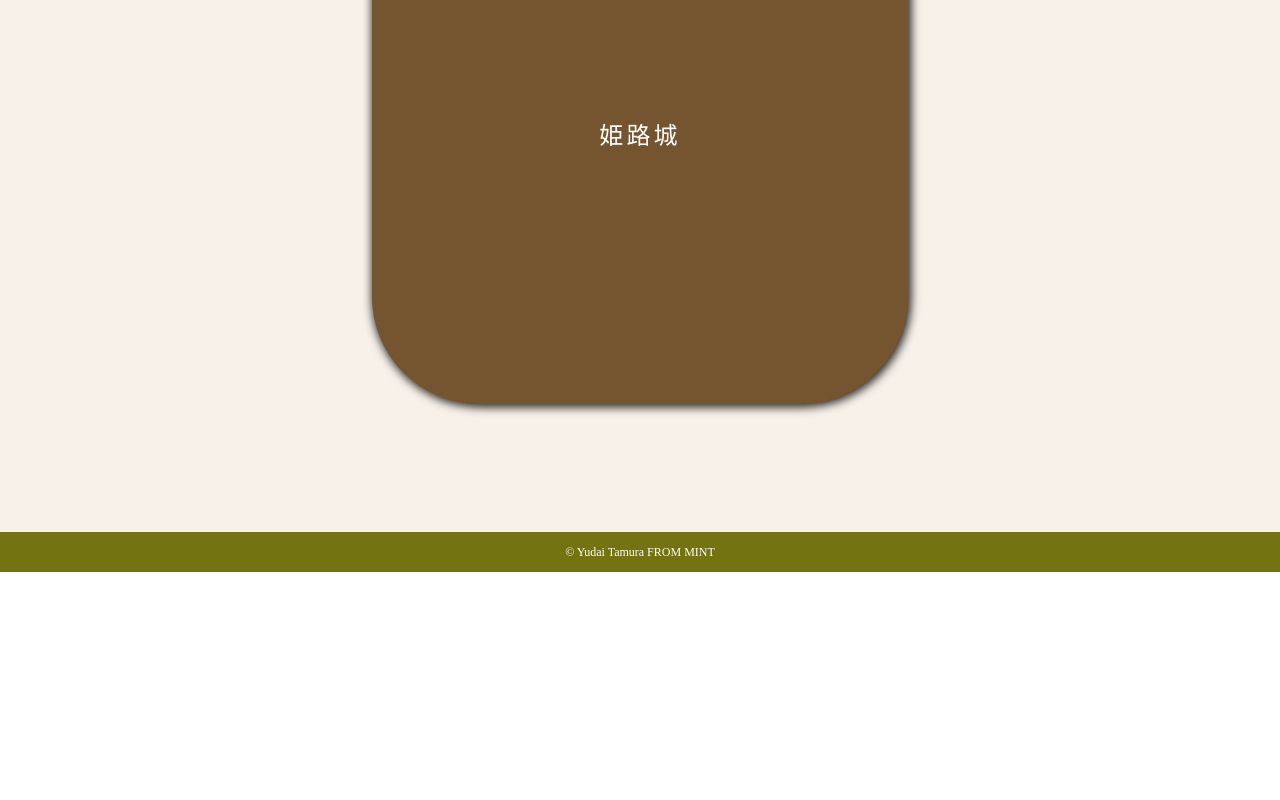
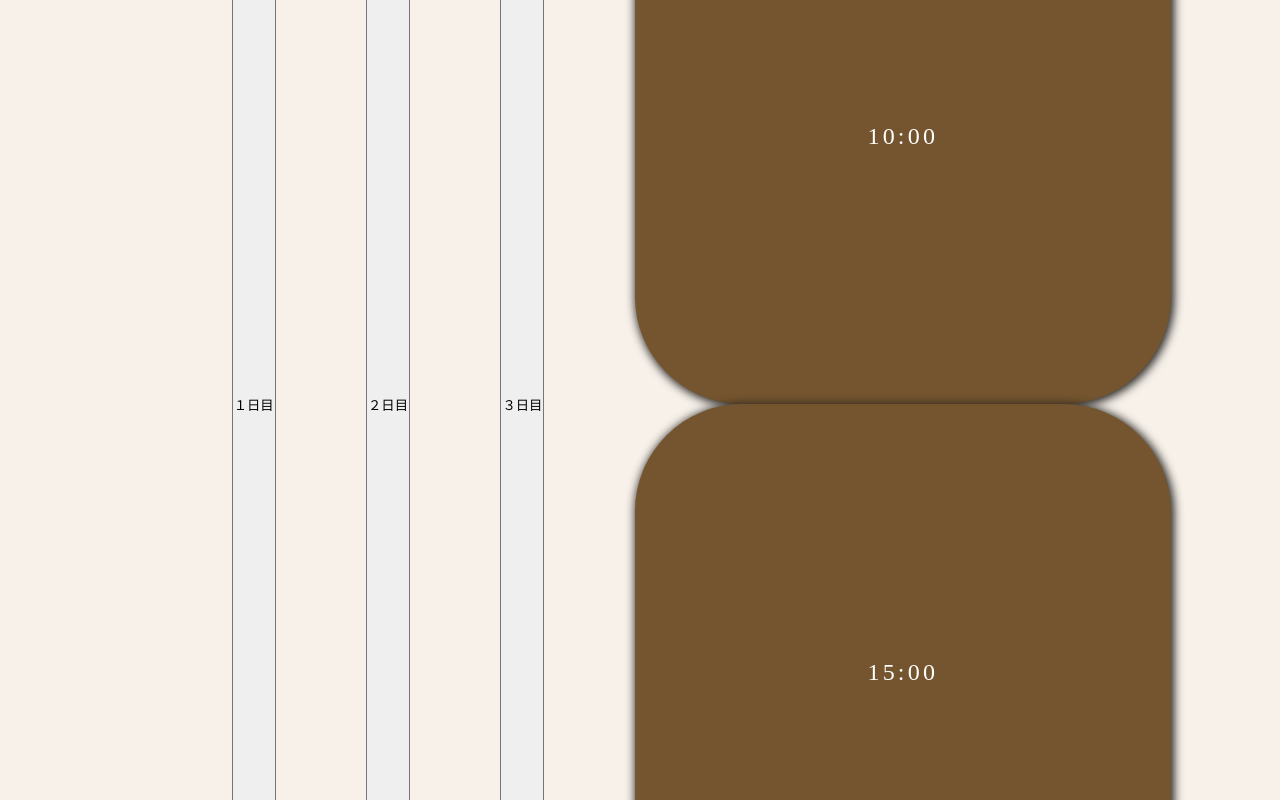
Before and after one commit to YudaiTamura/mint-2020-summer-trip, a React app: page / in a window 1280 px wide. Shown: the part 1060-1860 px from the top of the page. Before the commit the page ends 1632 px from the top, so only its background shows below. Built offline with nearby package versions, Linux system fonts and the light colour scheme; the HTML template or start-up script is replaced by a standard one.

Commit message:
useStateを使って日程の表示切り替えができるように

```diff
--- /dev/null
+++ b/src/components/Schedules.ts
@@ -0,0 +1,20 @@
+const day1Schedule = [
+  { time: "10:00", name: "姫路城", link: "/himejijo" },
+  { time: "15:00", name: "有馬温泉", link: "/arimaonsen" },
+];
+
+const day2Schedule = [
+  { time: "9:00", name: "神戸観光", link: "/kobe" },
+  { time: "14:00", name: "淡路島", link: "/awajishima" },
+];
+
+const day3Schedule = [
+  { time: "13:00", name: "嵐山", link: "/arasiyama" },
+  { time: "19:00", name: "京都駅", link: "/kyotostation" },
+];
+
+export default {
+  day1Schedule,
+  day2Schedule,
+  day3Schedule,
+};
--- a/src/components/TopPage/index.tsx
+++ b/src/components/TopPage/index.tsx
@@ -1,4 +1,4 @@
-import React from "react";
+import React, { useState } from "react";
 import Slider from "react-slick";
 import LazyLoad from "react-lazyload";
 
@@ -8,6 +8,8 @@ import "slick-carousel/slick/slick-theme.css";
 import himejijoImg from "../../images/himejijo.jpg";
 import arimaImg from "../../images/arima.jpg";
 import merikenparkImg from "../../images/merikenpark.jpg";
+
+import Schedules from "../Schedules";
 
 import { KeyVisualContainer, KeyVisual, Links, StyledLink } from "./style";
 
@@ -25,6 +27,11 @@ const TopPage = () => {
 
   const keyVisualImgs = [himejijoImg, arimaImg, merikenparkImg];
 
+  const [schedule, setSchedule] = useState(Schedules.day1Schedule);
+  const showDay1Schedule = () => setSchedule(Schedules.day1Schedule);
+  const showDay2Schedule = () => setSchedule(Schedules.day2Schedule);
+  const showDay3Schedule = () => setSchedule(Schedules.day3Schedule);
+
   return (
     <section className="top-page">
       <KeyVisualContainer>
@@ -37,7 +44,20 @@ const TopPage = () => {
         </Slider>
       </KeyVisualContainer>
       <Links>
-        <StyledLink to={"/himejijo"}>姫路城</StyledLink>
+        <h2>日程</h2>
+        <button onClick={showDay1Schedule}>１日目</button>
+        <button onClick={showDay2Schedule}>２日目</button>
+        <button onClick={showDay3Schedule}>３日目</button>
+        <ul>
+          {schedule.map((event: { time: string; name: string; link: string }, index: number) => (
+            <li key={index}>
+              <StyledLink to={event.link}>
+                <time>{event.time}</time>
+                <h3>{event.name}</h3>
+              </StyledLink>
+            </li>
+          ))}
+        </ul>
       </Links>
     </section>
   );
```
